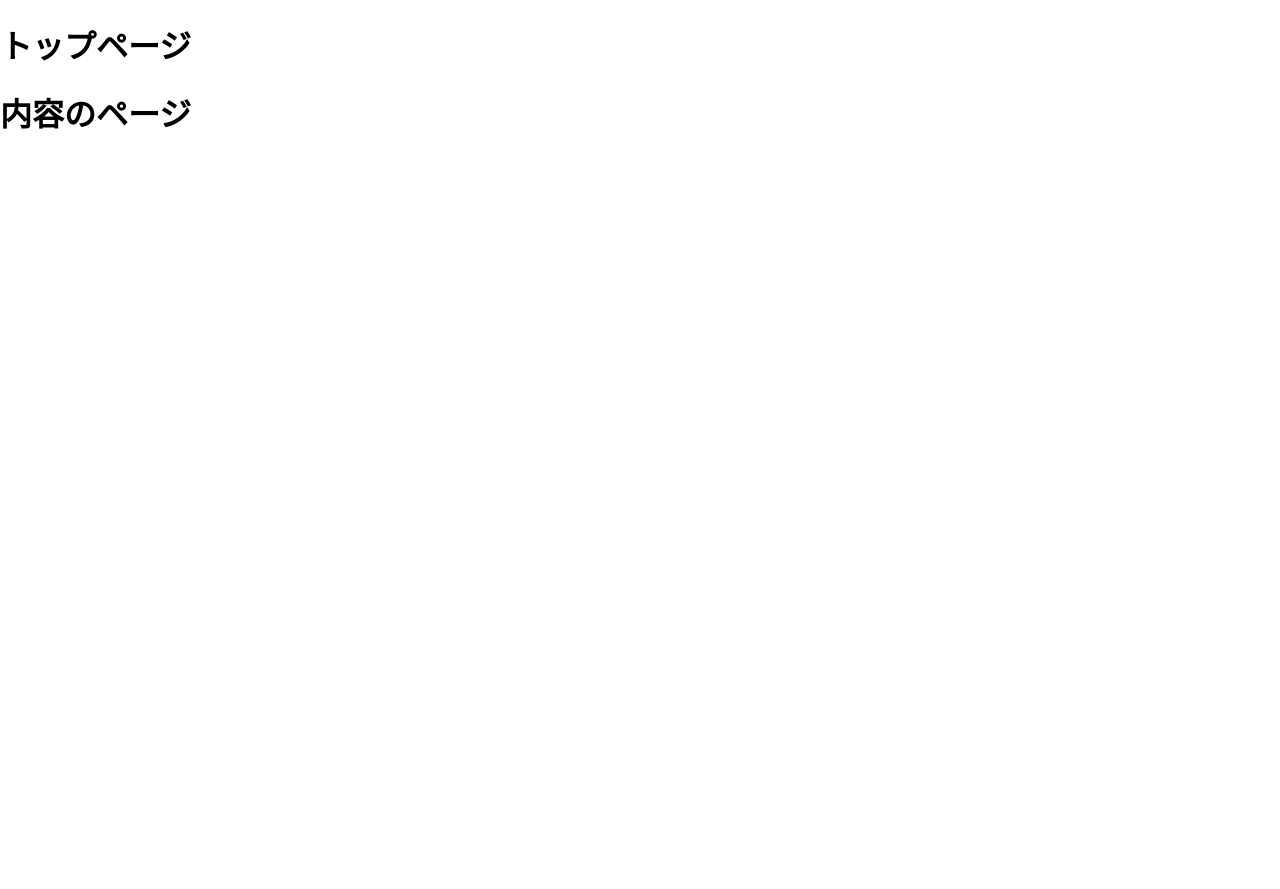
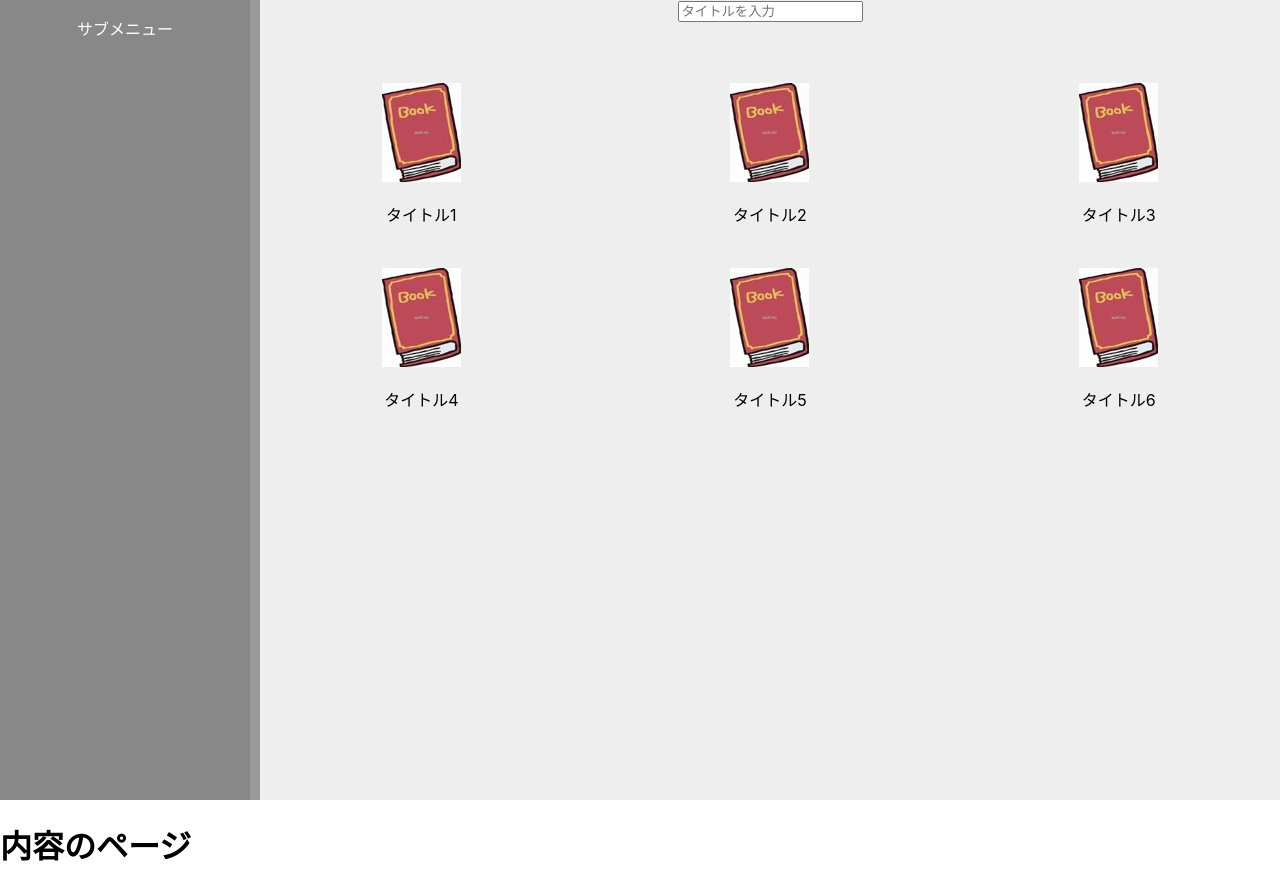
Before and after one commit to KagoshimaKazuya/agile-design, a React (Create React App) app: page / in a window 1280 px wide. Before the commit the page ends 800 px from the top, so only its background shows below. Built offline with nearby package versions, Linux system fonts and the light colour scheme.

Commit message:
一覧を作成(途中)

```diff
--- a/src/App.js
+++ b/src/App.js
@@ -1,24 +1,29 @@
-import logo from './logo.svg';
-import './App.css';
+
+import {Top} from './Top';
+import {Content} from './Content';
 
 function App() {
   return (
-    <div className="App">
-      <header className="App-header">
-        <img src={logo} className="App-logo" alt="logo" />
-        <p>
-          Edit <code>src/App.js</code> and save to reload.
-        </p>
-        <a
-          className="App-link"
-          href="https://reactjs.org"
-          target="_blank"
-          rel="noopener noreferrer"
-        >
-          Learn React
-        </a>
-      </header>
-    </div>
+    <>
+      <Top />
+      <Content />
+    </>
+    // <div className="App">
+    //   <header className="App-header">
+    //     <img src={logo} className="App-logo" alt="logo" />
+    //     <p>
+    //       Edit <code>src/App.js</code> and save to reload.
+    //     </p>
+    //     <a
+    //       className="App-link"
+    //       href="https://reactjs.org"
+    //       target="_blank"
+    //       rel="noopener noreferrer"
+    //     >
+    //       Learn React
+    //     </a>
+    //   </header>
+    // </div>
   );
 }
 
--- /dev/null
+++ b/src/Top.css
@@ -0,0 +1,26 @@
+.main{
+    display: flex;
+    min-height: 100vh;
+    background-color: #999;
+}
+
+.leftNavigation{
+    width: 250px;
+    text-align:center;
+    background-color: #888;
+    color: #fff;
+}
+
+.content{
+    flex: 1;
+    background-color: #eee;
+    text-align: center;
+    margin-left: 10px;
+}
+
+.grid{
+    display: grid;
+    gap: 26px;
+    grid-template-columns:repeat(3, minmax(240px,1fr));
+    margin-top: 6%;
+}
--- a/src/Top.js
+++ b/src/Top.js
@@ -1,8 +1,59 @@
+import icon from './img/book.jpg';
+import './Top.css';
+
 export const Top = () => {
     return(
         <>
-            <div>
-                <h1>トップページ</h1>
+            <div className="main">
+
+                <div className="leftNavigation">
+                    <p>サブメニュー</p>
+
+                </div>
+
+                <div className="content">
+
+
+                    <div>
+                        <input
+                            placeholder="タイトルを入力"
+                        />
+                    </div>
+
+                    <div className="grid">
+
+                        <div>
+                            <img src={icon} alt="img"/>
+                            <p>タイトル1</p>
+                        </div>
+
+                        <div>
+                            <img src={icon} alt="img"/>
+                            <p>タイトル2</p>
+                        </div>
+
+                        <div>
+                            <img src={icon} alt="img"/>
+                            <p>タイトル3</p>
+                        </div>
+
+                        <div>
+                            <img src={icon} alt="img"/>
+                            <p>タイトル4</p>
+                        </div>
+
+                        <div>
+                            <img src={icon} alt="img"/>
+                            <p>タイトル5</p>
+                        </div>
+
+                        <div>
+                            <img src={icon} alt="img"/>
+                            <p>タイトル6</p>
+                        </div>
+                    </div>
+
+                </div>
             </div>
         </>
     );
--- a/src/index.js
+++ b/src/index.js
@@ -1,9 +1,7 @@
 import React from 'react';
 import ReactDOM from 'react-dom/client';
 import './index.css';
-//import App from './App';
-import {Top} from './Top';
-import {Content} from './Content';
+import App from './App';
 import './App.css';
 
 //import reportWebVitals from './reportWebVitals';
@@ -11,8 +9,7 @@ import './App.css';
 const root = ReactDOM.createRoot(document.getElementById('root'));
 root.render(
   <React.StrictMode>
-    <Top />
-    <Content />
+    <App />
   </React.StrictMode>
 );
 
```
Also changed, not shown: src/img/book.jpg (added).
